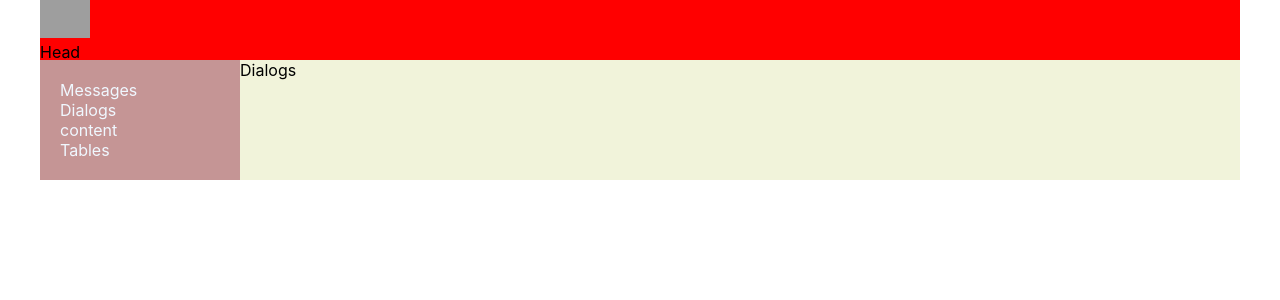
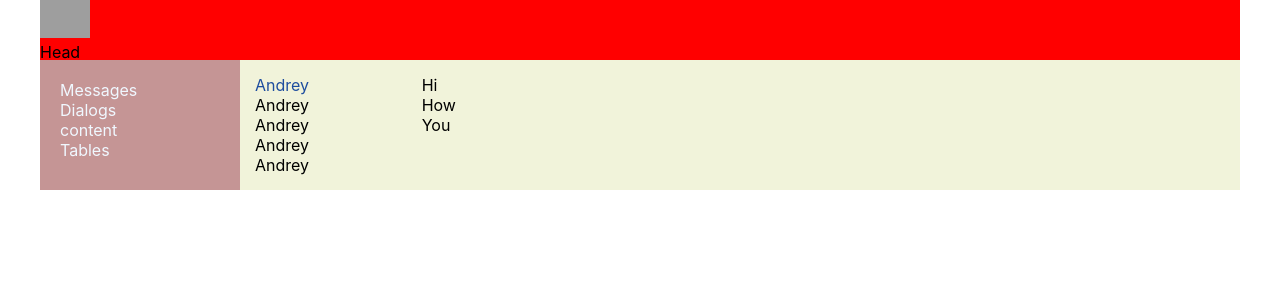
Before and after one commit to sailoksis/React-_social_network, a React (Create React App) app in the folder wiks/: page /dialogs in a window 1280 px wide. Shown: the top 300 px of the page. Built offline with nearby package versions, Linux system fonts and the light colour scheme; grey boxes are pictures that could not be loaded.

Commit message:
feat: create component Dialogs, add styles for Dialogs

```diff
--- a/wiks/src/components/Dialogs/Dialogs.module.css
+++ b/wiks/src/components/Dialogs/Dialogs.module.css
@@ -0,0 +1,21 @@
+.dialogs {
+    display: grid;
+    grid-template-columns: 2fr 10fr;
+}
+
+.dialogsItems {
+    padding: 15px;
+}
+.dialogsItems .active {
+    color: rgb(30, 77, 158);
+}
+.dialogsItems .dialog {
+
+}
+
+.messages {
+    padding: 15px;
+}
+
+.messages .message {
+}
--- a/wiks/src/components/Dialogs/Dialogs.tsx
+++ b/wiks/src/components/Dialogs/Dialogs.tsx
@@ -1,13 +1,23 @@
 import React from "react";
-import styles from './Dialogs.module.css'
-
+import styles from "./Dialogs.module.css";
 
 const Dialogs = () => {
-    return (
-        <div>
-            Dialogs
-        </div>
-    )
-}
+  return (
+    <div className={styles.dialogs}>
+      <div className={styles.dialogsItems}>
+        <div className={styles.dialog + ' ' + styles.active}>Andrey</div>
+        <div className={styles.dialog}>Andrey</div>
+        <div className={styles.dialog}>Andrey</div>
+        <div className={styles.dialog}>Andrey</div>
+        <div className={styles.dialog}>Andrey</div>
+      </div>
+      <div className={styles.messages}>
+        <div className={styles.message}>Hi</div>
+        <div className={styles.message}>How</div>
+        <div className={styles.message}>You</div>
+      </div>
+    </div>
+  );
+};
 
 export default Dialogs;
```
